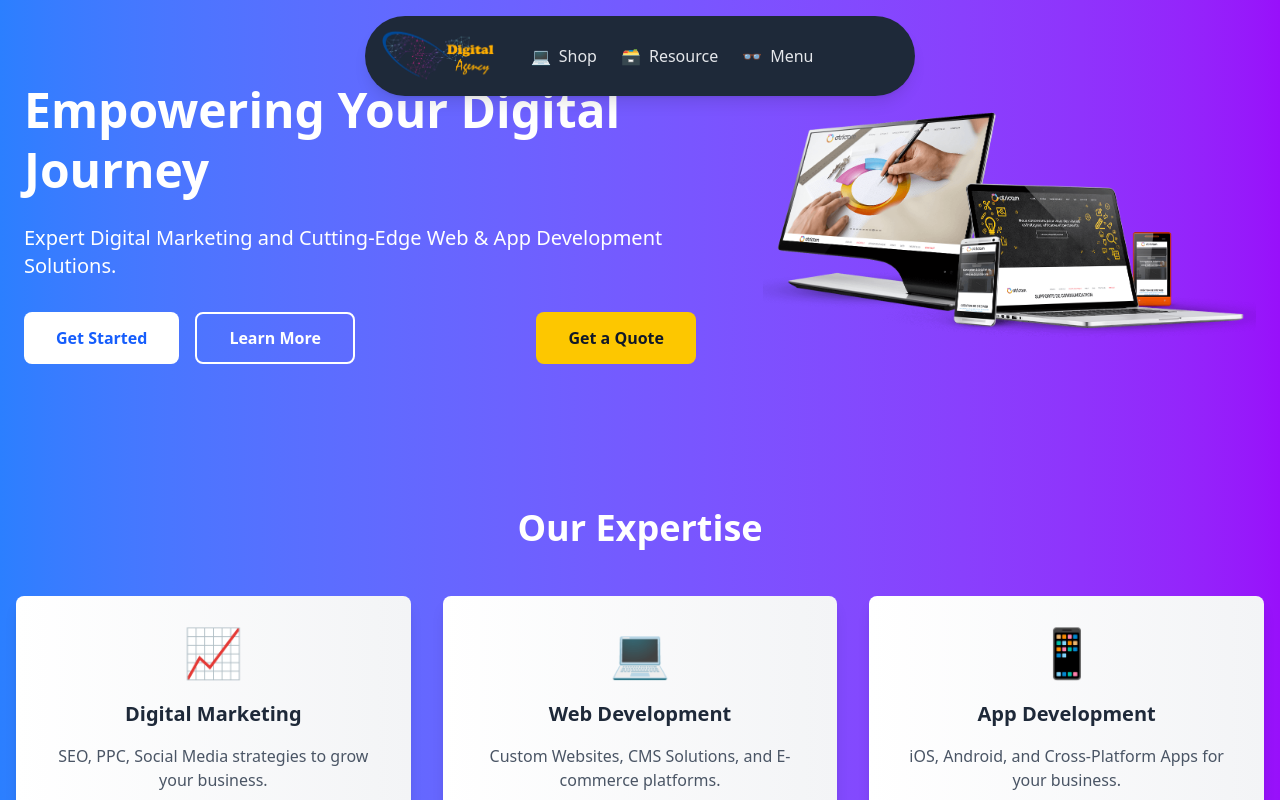
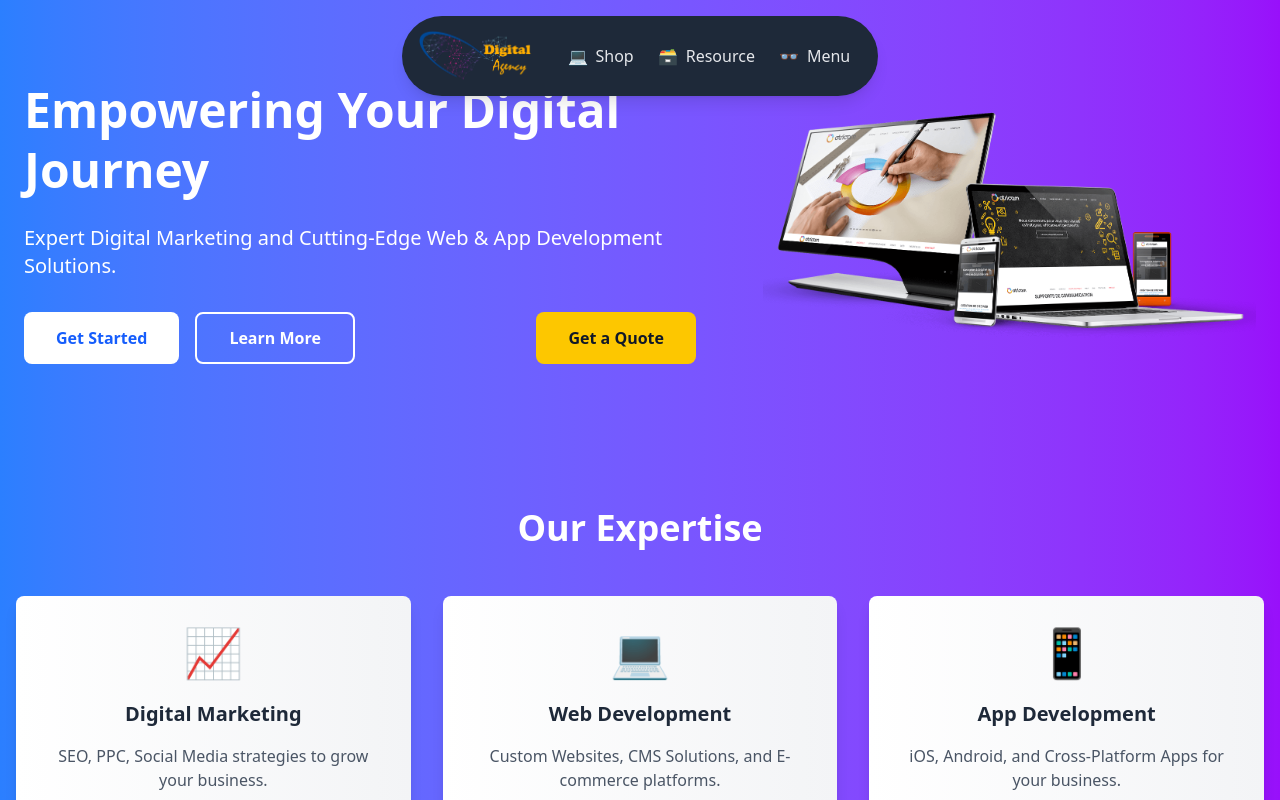
Before and after one commit to sohail78-hub/DAS, a React (Vite) app in the folder client/: page / in a window 1280 px wide. Shown: the top 800 px of the page. Built offline with nearby package versions, Linux system fonts and the light colour scheme.

Commit message:
Navbar Left issue solved

```diff
--- a/client/src/components/Navbar.jsx
+++ b/client/src/components/Navbar.jsx
@@ -160,19 +160,16 @@ const Navbar = () => {
     <>
       <motion.div
         className="fixed top-0 w-full flex justify-center z-50 pt-4 pb-4"
-        initial={{ left: '50%', transform: 'translateX(-50%)' }}
+        initial={{ left: '50%', x: '-50%', width: '550px' }} // Center the Navbar initially
         animate={{
-          left: scrolled && !hovered ? '20px' : '50%',
-          transform: scrolled && !hovered ? 'translateX(0)' : 'translateX(-50%)',
+          left: scrolled && !hovered ? '20px' : '50%', // Move to left on scroll
+          x: scrolled && !hovered ? '0' : '-50%', // Adjust transform for centering
+          width: hovered ? '550px' : scrolled ? 'auto' : '550px', // Adjust width
         }}
-        transition={{ duration: 0.5, ease: 'easeIn' }}
+        transition={{ duration: 0.5, ease: 'easeOut' }}
       >
         <motion.div
           className="flex items-center gap-2 bg-gray-800 rounded-full px-4 py-2 text-gray-200 shadow-lg"
-          style={{
-            width: hovered ? '550px' : scrolled ? 'auto' : '550px',
-            transition: 'width 1s ease-out', // Transition duration increased to 1s
-          }}
           onMouseEnter={handleMouseEnter}
           onMouseLeave={handleMouseLeave}
         >
```
